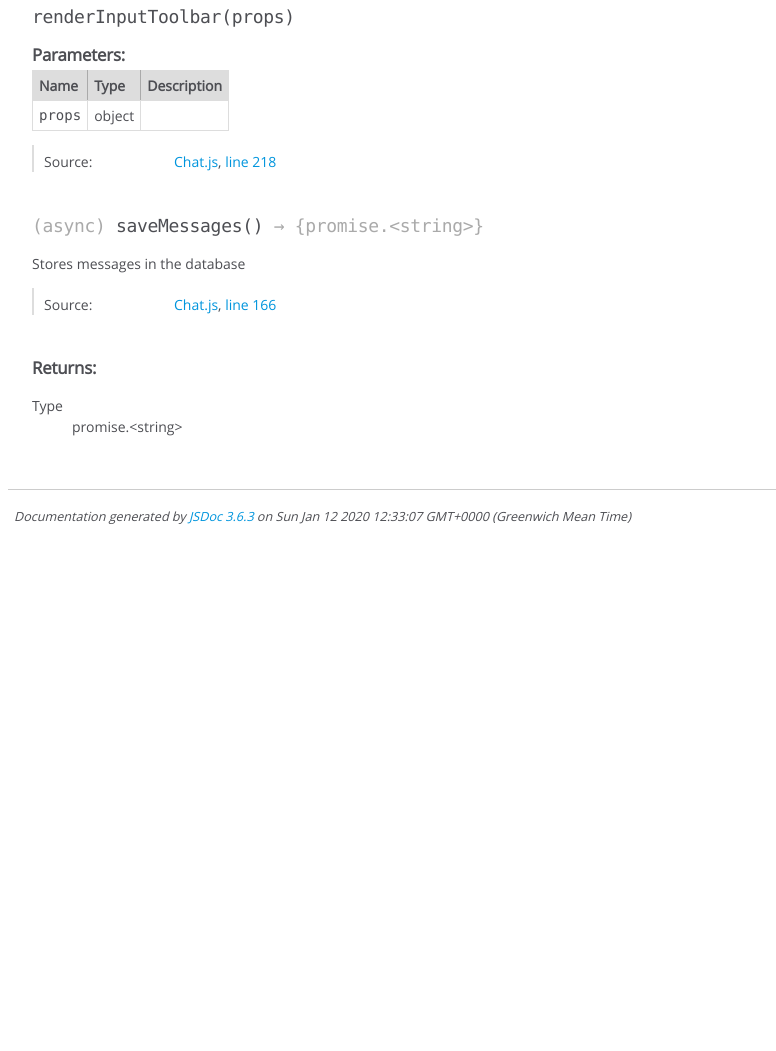
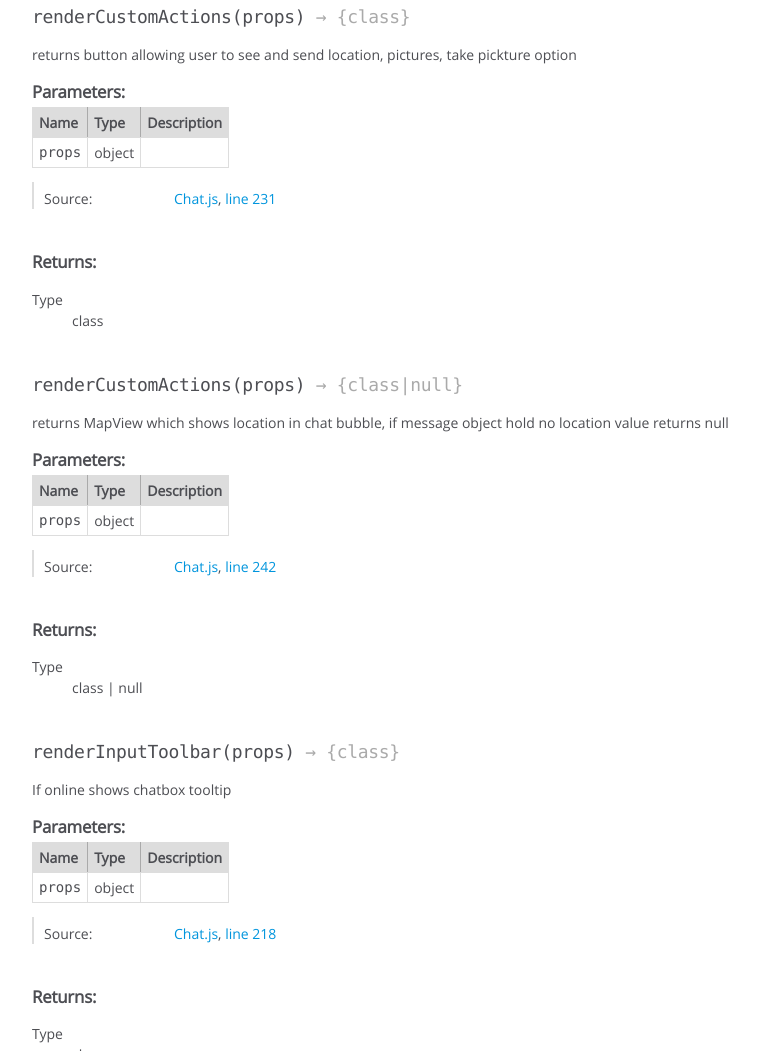
Before and after one commit to KonradGasior/ChatApp, a website: page out/global.html in a window 1280 px wide. Shown: the part 1749-2800 px from the top of the page, without its empty margins (0-776 px from the left). Before the commit the page ends 2289 px from the top, so only its background shows below. Drawn offline with Linux system fonts and the light colour scheme.

Commit message:
Documentation update

```diff
--- a/out/global.html
+++ b/out/global.html
@@ -833,12 +833,329 @@
 
 
 
-    <h4 class="name" id="renderInputToolbar"><span class="type-signature"></span>renderInputToolbar<span class="signature">(props)</span><span class="type-signature"></span></h4>
+    <h4 class="name" id="renderCustomActions"><span class="type-signature"></span>renderCustomActions<span class="signature">(props)</span><span class="type-signature"> &rarr; {class}</span></h4>
 
 
 
 
 
+
+<div class="description">
+    returns button allowing user to see and send location, pictures, take pickture option
+</div>
+
+
+
+
+
+
+
+
+
+    <h5>Parameters:</h5>
+
+
+<table class="params">
+    <thead>
+    <tr>
+
+        <th>Name</th>
+
+
+        <th>Type</th>
+
+
+
+
+
+        <th class="last">Description</th>
+    </tr>
+    </thead>
+
+    <tbody>
+
+
+        <tr>
+
+                <td class="name"><code>props</code></td>
+
+
+            <td class="type">
+
+
+<span class="param-type">object</span>
+
+
+
+            </td>
+
+
+
+
+
+            <td class="description last"></td>
+        </tr>
+
+
+    </tbody>
+</table>
+
+
+
+
+
+
+<dl class="details">
+
+
+
+
+
+
+
+
+
+
+
+
+
+
+
+
+
+
+
+
+
+
+
+
+
+
+    <dt class="tag-source">Source:</dt>
+    <dd class="tag-source"><ul class="dummy"><li>
+        <a href="Chat.js.html">Chat.js</a>, <a href="Chat.js.html#line231">line 231</a>
+    </li></ul></dd>
+
+
+
+
+
+
+
+</dl>
+
+
+
+
+
+
+
+
+
+
+
+
+
+
+
+<h5>Returns:</h5>
+
+
+
+
+<dl>
+    <dt>
+        Type
+    </dt>
+    <dd>
+
+<span class="param-type">class</span>
+
+
+    </dd>
+</dl>
+
+
+
+
+
+
+
+
+
+
+
+
+
+    <h4 class="name" id="renderCustomActions"><span class="type-signature"></span>renderCustomActions<span class="signature">(props)</span><span class="type-signature"> &rarr; {class|null}</span></h4>
+
+
+
+
+
+
+<div class="description">
+    returns MapView which shows location in chat bubble, if message object hold no location value returns null
+</div>
+
+
+
+
+
+
+
+
+
+    <h5>Parameters:</h5>
+
+
+<table class="params">
+    <thead>
+    <tr>
+
+        <th>Name</th>
+
+
+        <th>Type</th>
+
+
+
+
+
+        <th class="last">Description</th>
+    </tr>
+    </thead>
+
+    <tbody>
+
+
+        <tr>
+
+                <td class="name"><code>props</code></td>
+
+
+            <td class="type">
+
+
+<span class="param-type">object</span>
+
+
+
+            </td>
+
+
+
+
+
+            <td class="description last"></td>
+        </tr>
+
+
+    </tbody>
+</table>
+
+
+
+
+
+
+<dl class="details">
+
+
+
+
+
+
+
+
+
+
+
+
+
+
+
+
+
+
+
+
+
+
+
+
+
+
+    <dt class="tag-source">Source:</dt>
+    <dd class="tag-source"><ul class="dummy"><li>
+        <a href="Chat.js.html">Chat.js</a>, <a href="Chat.js.html#line242">line 242</a>
+    </li></ul></dd>
+
+
+
+
+
+
+
+</dl>
+
+
+
+
+
+
+
+
+
+
+
+
+
+
+
+<h5>Returns:</h5>
+
+
+
+
+<dl>
+    <dt>
+        Type
+    </dt>
+    <dd>
+
+<span class="param-type">class</span>
+|
+
+<span class="param-type">null</span>
+
+
+    </dd>
+</dl>
+
+
+
+
+
+
+
+
+
+
+
+
+
+    <h4 class="name" id="renderInputToolbar"><span class="type-signature"></span>renderInputToolbar<span class="signature">(props)</span><span class="type-signature"> &rarr; {class}</span></h4>
+
+
+
+
+
+
+<div class="description">
+    If online shows chatbox tooltip
+</div>
 
 
 
@@ -953,6 +1270,24 @@
 
 
 
+
+
+<h5>Returns:</h5>
+
+
+
+
+<dl>
+    <dt>
+        Type
+    </dt>
+    <dd>
+
+<span class="param-type">class</span>
+
+
+    </dd>
+</dl>
 
 
 
@@ -1082,13 +1417,13 @@
 </div>
 
 <nav>
-    <h2><a href="index.html">Home</a></h2><h3>Global</h3><ul><li><a href="global.html#addMessage">addMessage</a></li><li><a href="global.html#deleteMessages">deleteMessages</a></li><li><a href="global.html#getMessages">getMessages</a></li><li><a href="global.html#onCollectionUpdate">onCollectionUpdate</a></li><li><a href="global.html#onSend">onSend</a></li><li><a href="global.html#renderBubble">renderBubble</a></li><li><a href="global.html#renderInputToolbar">renderInputToolbar</a></li><li><a href="global.html#saveMessages">saveMessages</a></li></ul>
+    <h2><a href="index.html">Home</a></h2><h3>Global</h3><ul><li><a href="global.html#addMessage">addMessage</a></li><li><a href="global.html#deleteMessages">deleteMessages</a></li><li><a href="global.html#getMessages">getMessages</a></li><li><a href="global.html#onCollectionUpdate">onCollectionUpdate</a></li><li><a href="global.html#onSend">onSend</a></li><li><a href="global.html#renderBubble">renderBubble</a></li><li><a href="global.html#renderCustomActions">renderCustomActions</a></li><li><a href="global.html#renderInputToolbar">renderInputToolbar</a></li><li><a href="global.html#saveMessages">saveMessages</a></li></ul>
 </nav>
 
 <br class="clear">
 
 <footer>
-    Documentation generated by <a href="https://github.com/jsdoc/jsdoc">JSDoc 3.6.3</a> on Sun Jan 12 2020 12:33:07 GMT+0000 (Greenwich Mean Time)
+    Documentation generated by <a href="https://github.com/jsdoc/jsdoc">JSDoc 3.6.3</a> on Sun Jan 12 2020 12:37:13 GMT+0000 (Greenwich Mean Time)
 </footer>
 
 <script> prettyPrint(); </script>
```
Also changed, not shown: out/Chat.js.html (+18 -2 lines), out/index.html (+2 -2 lines), imges/ChatApp.png (added), readMe.md (added).
